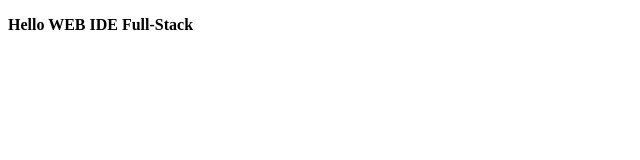
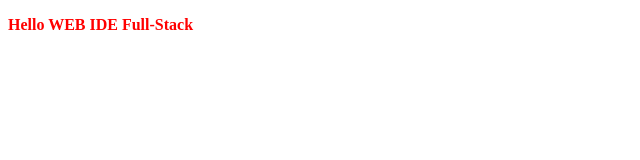
Before and after one commit to lvx-mikhail/scp_for_abapers, a plain HTML site: page index.html in a window 1280 px wide. Shown: the whole page, without its empty margins (0-640 px from the left). Drawn offline with Linux system fonts and the light colour scheme.

Commit message:
feature_1

```diff
--- a/index.html
+++ b/index.html
@@ -4,6 +4,6 @@
     <title>This is the title of the webpage!</title>
   </head>
   <body>
-  	<p><strong>Hello WEB IDE Full-Stack</strong> </p>
+  	<p style="color:red"><strong>Hello WEB IDE Full-Stack</strong> </p>
   </body>
 </html>
```
Also changed, not shown: .che/project.json.
